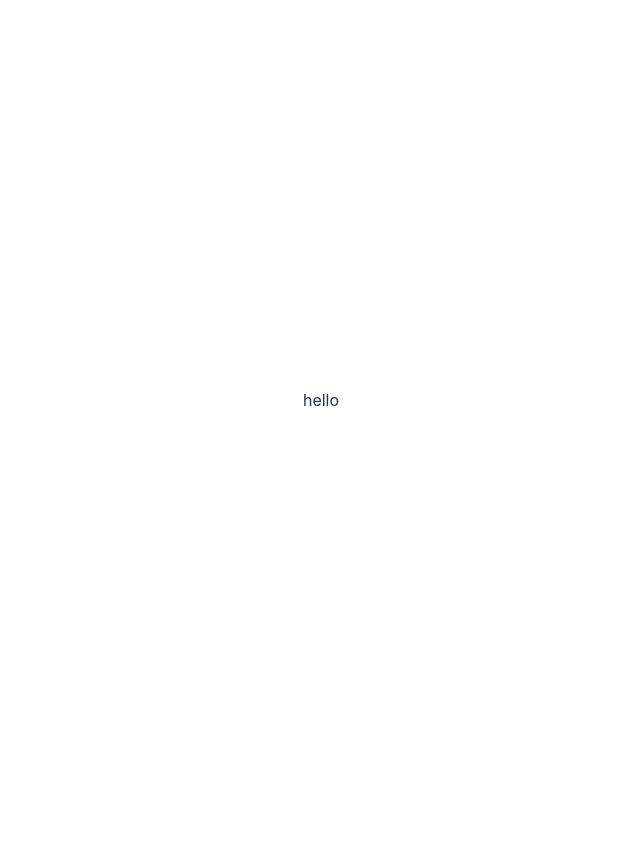
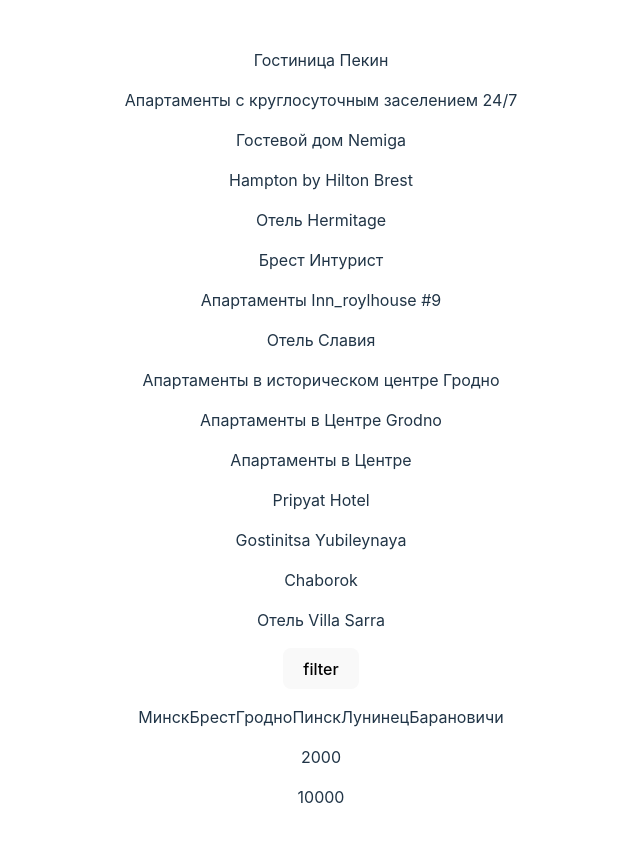
Before and after one commit to annettabel87/Hotels, a React (Vite) app: page / in a window 1280 px wide. Shown: the top 842 px of the page, without its empty margins (319-959 px from the left). Before the commit the page ends 800 px from the top, so only its background shows below. Built offline with nearby package versions, Linux system fonts and the light colour scheme.

Commit message:
add hotelsStore

```diff
--- a/package.json
+++ b/package.json
@@ -13,6 +13,8 @@
     "deploy": "gh-pages -d dist"
   },
   "dependencies": {
+    "mobx": "^6.12.0",
+    "mobx-react-lite": "^4.0.5",
     "react": "^18.2.0",
     "react-dom": "^18.2.0",
     "react-hook-form": "^7.50.1",
--- a/src/components/App/App.tsx
+++ b/src/components/App/App.tsx
@@ -1,7 +1,36 @@
+import { observer } from 'mobx-react-lite';
+import hotelsStore from '../../store/hotelsStore/hotelsStore';
 import './App.css';
+import { useEffect } from 'react';
 
-function App() {
-  return <div>hello</div>;
-}
+const App = observer(() => {
+  useEffect(() => {
+    hotelsStore.fetchList();
+  }, []);
+
+  return (
+    <>
+      <div>
+        {hotelsStore.loading ? (
+          <p>Loading...</p>
+        ) : (
+          hotelsStore.hotels.map((item) => <p key={item.id}>{item.title}</p>)
+        )}
+        <button
+          onClick={() => {
+            hotelsStore.addFilter('maxPrice', '3000');
+            hotelsStore.addFilter('city', 'Минск');
+          }}
+        >
+          filter
+        </button>
+      </div>
+      <p>{hotelsStore.error}</p>
+      <p>{hotelsStore.searchPanelData.cities}</p>
+      <p>{hotelsStore.searchPanelData.minPrice}</p>
+      <p>{hotelsStore.searchPanelData.maxPrice}</p>
+    </>
+  );
+});
 
 export default App;
--- /dev/null
+++ b/src/constants/constants.ts
@@ -0,0 +1,9 @@
+export const DATA_URL = '/hotelsData.json';
+
+export const FILTERS_NAME = {
+  CITY: 'city',
+  MIN_PRICE: 'minPrice',
+  MAX_PRICE: 'maxPrice',
+  RATING: 'rating',
+  STARS: 'stars',
+};
--- /dev/null
+++ b/src/helpers/filterHandlers.ts
@@ -0,0 +1,46 @@
+import { FILTERS_NAME } from '../constants/constants';
+import { IFilters, IHotel } from '../types/types';
+
+const filterHotelsHandler = {
+  filterByCity(hotels: IHotel[], filterCity: string) {
+    return hotels.filter((item) => item.address.city === filterCity);
+  },
+
+  filterByMinPrice(hotels: IHotel[], minPrice: string) {
+    return hotels.filter((item) => item.price >= +minPrice);
+  },
+
+  filterByMaxPrice(hotels: IHotel[], maxPrice: string) {
+    return hotels.filter((item) => item.price <= +maxPrice);
+  },
+
+  filterByRating(hotels: IHotel[], rating: string) {
+    return hotels.filter((item) => item.raring >= +rating);
+  },
+};
+
+export const filterHotels = (hotels: IHotel[], filters: IFilters) => {
+  let result: IHotel[] = hotels;
+  for (const key in filters) {
+    const value = filters[key];
+
+    switch (key) {
+      case FILTERS_NAME.CITY:
+        result = filterHotelsHandler.filterByCity(result, value);
+
+        break;
+      case FILTERS_NAME.MIN_PRICE:
+        result = filterHotelsHandler.filterByMinPrice(result, value);
+        break;
+      case FILTERS_NAME.MAX_PRICE:
+        result = filterHotelsHandler.filterByMaxPrice(result, value);
+        break;
+      case FILTERS_NAME.RATING:
+        result = filterHotelsHandler.filterByRating(result, value);
+        break;
+      default:
+        break;
+    }
+  }
+  return result;
+};
--- /dev/null
+++ b/src/store/hotelsStore/hotelsStore.ts
@@ -0,0 +1,99 @@
+import { makeAutoObservable } from 'mobx';
+import { FiltersType, IFilters, IHotel } from '../../types/types';
+import { getHotels } from '../../api/hotelsApi';
+import { DATA_URL } from '../../constants/constants';
+import { filterHotels } from '../../helpers/filterHandlers';
+
+class HotelsStore {
+  private _hotels: IHotel[] = [];
+  loading: boolean = false;
+  error: string = '';
+  filters: IFilters = {};
+  _cities: string[] = [];
+  _minPrice: number = 0;
+  _maxPrice: number = 0;
+
+  constructor() {
+    makeAutoObservable(this);
+  }
+
+  fetchList = async () => {
+    this.loading = true;
+    setTimeout(async () => {
+      try {
+        const list = await getHotels(DATA_URL);
+
+        if (list instanceof Array) {
+          this._hotels = list;
+          this.getDataToSearchPanel();
+        }
+      } catch (e: unknown) {
+        this.error = 'Не удалось загрузить данные.';
+      } finally {
+        this.loading = false;
+      }
+    }, 2000);
+  };
+
+  getHotelById = (id: number) => {
+    return this._hotels.find((hotel) => hotel.id === id);
+  };
+
+  addFilter = (filter: FiltersType, value: string) => {
+    this.filters[filter] = value;
+    this._hotels = this.filterHotels();
+    this.getDataToSearchPanel();
+  };
+
+  removeFilter = (filter: FiltersType) => {
+    delete this.filters[filter];
+    this._hotels = this.filterHotels();
+    this.getDataToSearchPanel();
+  };
+
+  clearFilters = () => {
+    this.filters = {};
+    this._hotels = this.filterHotels();
+    this.getDataToSearchPanel();
+  };
+
+  private filterHotels = () => {
+    if (!Object.keys(this.filters)) {
+      return this._hotels;
+    } else {
+      return filterHotels(this._hotels, this.filters);
+    }
+  };
+
+  get hotels() {
+    return this._hotels;
+  }
+
+  getDataToSearchPanel = () => {
+    this._minPrice = this._hotels[0].price;
+    this._maxPrice = this._hotels[0].price;
+
+    for (let i = 0; i < this._hotels.length; i++) {
+      const element = this._hotels[i];
+      if (element.price < this._minPrice) {
+        this._minPrice = element.price;
+      }
+      if (element.price > this._maxPrice) {
+        this._maxPrice = element.price;
+      }
+      if (!this._cities.includes(element.address.city)) {
+        this._cities.push(element.address.city);
+      }
+    }
+  };
+
+  get searchPanelData() {
+    return {
+      cities: this._cities,
+      minPrice: this._minPrice,
+      maxPrice: this._maxPrice,
+    };
+  }
+}
+
+export default new HotelsStore();
--- a/src/types/types.ts
+++ b/src/types/types.ts
@@ -23,6 +23,7 @@
   review: string;
   rating: number;
 }
+
 export type HotelsType = 'Отель' | 'Апартаменты' | 'Гостевой дом';
 
 export interface IHotelPhotoType {
```
Also changed, not shown: 1 other file (tests, documents, lock files or other folders).
